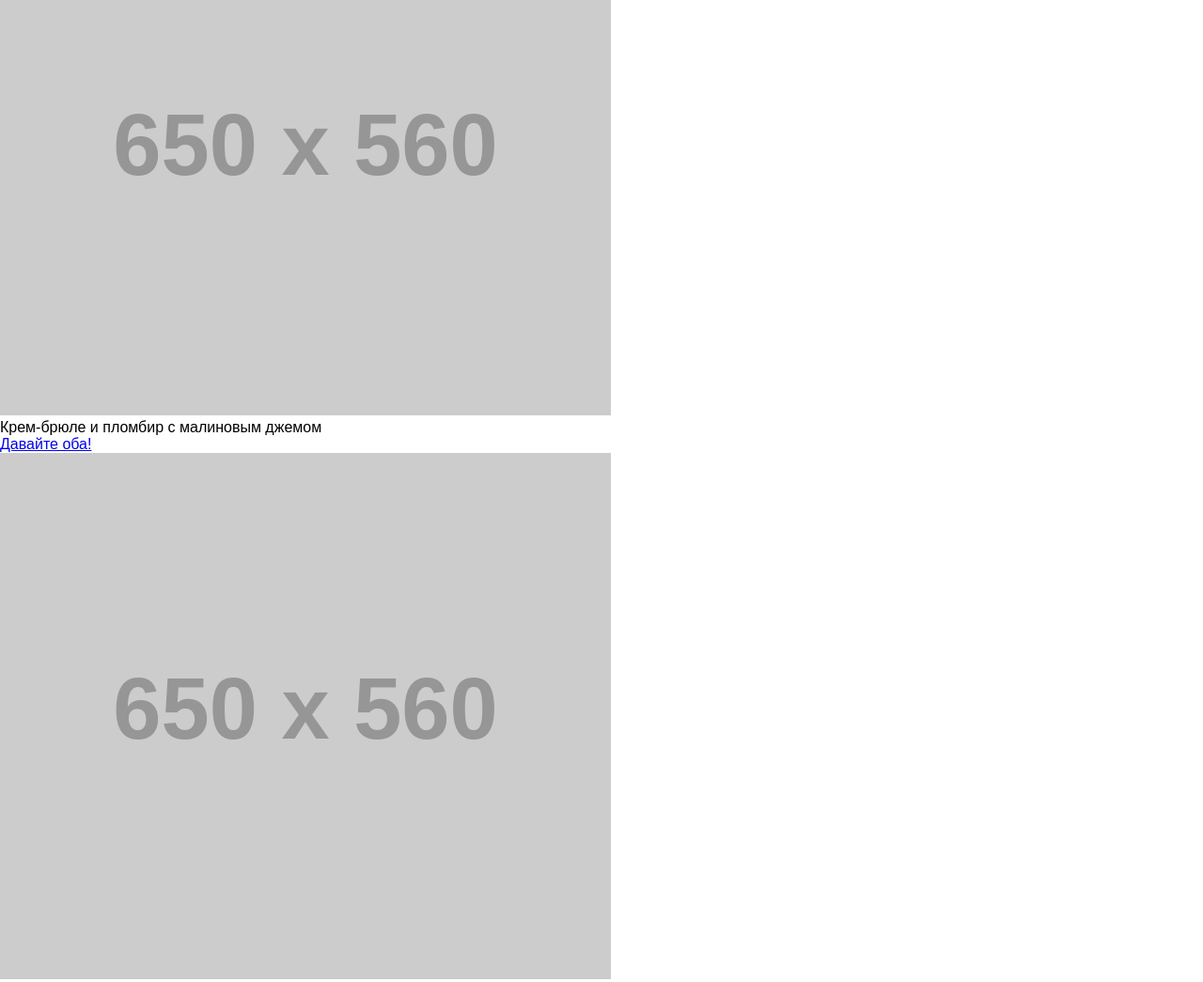
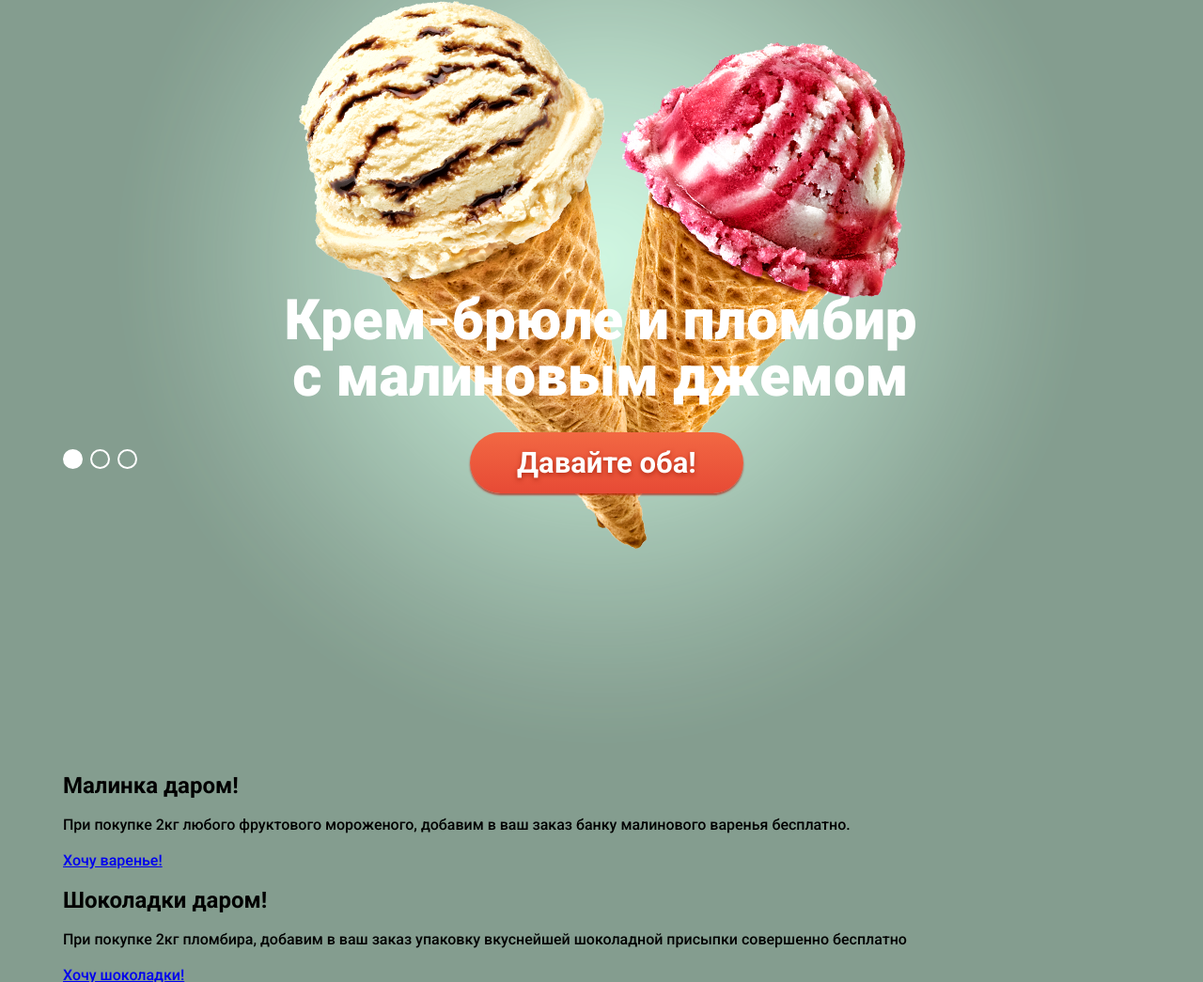
Before and after one commit to s-fomenko/gllacy, a plain HTML site: page index.html in a window 1280 px wide. Shown: the part 503-1548 px from the top of the page at 94% size. Drawn offline with Linux system fonts and the light colour scheme; placeholder pictures from the web are drawn by us.

Commit message:
Сетка (начало)

```diff
--- a/css/style.css
+++ b/css/style.css
@@ -1,101 +1,260 @@
+body {
+  font-size: 16px;
+  line-height: 22px;
+  font-family: "Roboto", "Arial", sans-serif;
+
+  background-color: #849d8f;
+}
+
+body > input[type="radio"] {
+  display: none;
+}
+
+.site-wrapper {
+  min-width: 1200px;
+
+  background-repeat: no-repeat;
+  background-position: top center;
+}
+
+.content-wrapper {
+  width: 1146px;
+  margin: 0 auto;
+  padding: 0 27px;
+}
+
+/*=====Слайдер=====*/
+.slider {
+  position: relative;
+
+  text-align: center;
+  color: #ffffff;
+}
+
+.slide {
+  position: relative;
+
+  display: none;
+}
+
+.slide-title {
+  position: absolute;
+  top: 393px;
+  left: 222px;
+
+  width: 700px;
+  margin: 0 auto;
+  margin-bottom: 30px;
+  /*Откуда берется 800 и roboto black? На Google Font такого нет*/
+
+  font-weight: 800;
+  font-size: 60px;
+  line-height: 60.35px;
+}
+
+.slide-btn {
+  position: absolute;
+  top: 542px;
+  left: 433px;
+
+  display: inline-block;
+  padding: 12px 50px;
+
+  font-weight: 600;
+  font-size: 31px;
+  line-height: 41px;
+  vertical-align: top;
+  color: #ffffff;
+  text-decoration: none;
+  /*Я так и не понимаю как смотреть параметры тени в PS.
+  Есть разница между HEX и RGBA?*/
+  text-shadow: 0 2px 5px rgba(160, 32, 11, 0.76);
+
+  background: #f26843;
+  /*Почему все автопрефиксеры не ставят moz? Он нужен вообще?*/
+  background: -webkit-linear-gradient(top, #f26843 0%, #e74a35 100%);
+  background:         linear-gradient(to bottom, #f26843 0%, #e74a35 100%);
+  border-radius: 100px;
+  box-shadow: 0 2px 2px rgba(172, 16, 0, 0.64);
+}
+
+.slide-btn:hover {
+  /*Почему все автопрефиксеры не ставят moz? Он нужен вообще?*/
+  background: -webkit-linear-gradient(top, #f58669 0%, #ec6f5e 100%);
+  background:         linear-gradient(to bottom, #f58669 0%, #ec6f5e 100%);
+  box-shadow: 0 2px 2px rgba(172, 16, 0, 1);
+}
+
+.slide-btn:active {
+  /*Почему все автопрефиксеры не ставят moz? Он нужен вообще?*/
+  background: -webkit-linear-gradient(top, #d84732 0%, #e1613e 100%);
+  background:         linear-gradient(to bottom, #d84732 0%, #e1613e 100%);
+  box-shadow: inset 0 2px 2px rgba(172, 16, 0, 1);
+}
+
+.slider-controls {
+  position: absolute;
+  top: 560px;
+  left: 0;
+  z-index: 20;
+
+  font-size: 0;
+}
+
+.slider-controls label {
+  display: inline-block;
+  width: 17px;
+  height: 17px;
+  margin-right: 8px;
+
+  vertical-align: top;
+
+  background-color: transparent;
+  border: 2px solid #ffffff;
+  border-radius: 50%;
+  cursor: pointer;
+}
+
+#btn-1:checked ~ .site-wrapper #slide1,
+#btn-2:checked ~ .site-wrapper #slide2,
+#btn-3:checked ~ .site-wrapper #slide3 {
+  display: block;
+}
+
+#btn-1:checked ~ .site-wrapper {
+  background-color: #849d8f;
+}
+
+#btn-2:checked ~ .site-wrapper {
+  background-color: #8996a6;
+}
+
+#btn-3:checked ~ .site-wrapper {
+  background-color: #9d8b84;
+}
+
+#btn-1:checked ~ .site-wrapper label[for="btn-1"],
+#btn-2:checked ~ .site-wrapper label[for="btn-2"],
+#btn-3:checked ~ .site-wrapper label[for="btn-3"] {
+  background-color: #ffffff;
+}
+
+/*=====Спрайт=====*/
 .sprite {
+  display: block;
+
   background-image: url(spritesheet.png);
   background-repeat: no-repeat;
-  display: block;
 }
 
 .sprite-checkbox-off {
   width: 20px;
   height: 20px;
+
   background-position: -10px -10px;
 }
 
 .sprite-checkbox-on {
   width: 20px;
   height: 20px;
+
   background-position: -10px -50px;
 }
 
 .sprite-icon-cart {
   width: 21px;
   height: 20px;
+
   background-position: -10px -90px;
 }
 
 .sprite-icon-cow {
   width: 47px;
   height: 47px;
+
   background-position: -10px -130px;
 }
 
 .sprite-icon-fb {
   width: 31px;
   height: 31px;
+
   background-position: -10px -197px;
 }
 
 .sprite-icon-heart {
   width: 15px;
   height: 13px;
+
   background-position: -10px -248px;
 }
 
 .sprite-icon-ice-cream {
   width: 47px;
   height: 47px;
+
   background-position: -10px -281px;
 }
 
 .sprite-icon-instagram {
   width: 31px;
   height: 31px;
+
   background-position: -10px -348px;
 }
 
 .sprite-icon-leaf {
   width: 47px;
   height: 47px;
+
   background-position: -10px -399px;
 }
 
 .sprite-icon-login {
   width: 20px;
   height: 19px;
+
   background-position: -10px -466px;
 }
 
 .sprite-icon-search {
   width: 17px;
   height: 17px;
+
   background-position: -10px -505px;
 }
 
 .sprite-icon-thermometer {
   width: 47px;
   height: 47px;
+
   background-position: -10px -542px;
 }
 
 .sprite-icon-twitter {
   width: 31px;
   height: 31px;
+
   background-position: -10px -609px;
 }
 
 .sprite-icon-vk {
   width: 31px;
   height: 31px;
+
   background-position: -10px -660px;
 }
 
 .sprite-radio-off {
   width: 20px;
   height: 20px;
+
   background-position: -10px -711px;
 }
 
 .sprite-radio-on {
   width: 20px;
   height: 20px;
+
   background-position: -10px -751px;
 }
--- a/index.html
+++ b/index.html
@@ -68,17 +68,17 @@
 
         <div class="slider">
           <div class="slide" id="slide1">
-            <img class="header-logo" src="http://placehold.it/650x560" alt="Мороженое">
+            <img src="./img/slide-picture1.png" alt="Мороженое" width="1045" height="881">
             <div class="slide-title">Крем-брюле и пломбир с малиновым джемом</div>
             <a class="slide-btn" href="#">Давайте оба!</a>
           </div>
           <div class="slide" id="slide2">
-            <img class="header-logo" src="http://placehold.it/650x560" alt="Мороженое">
+            <img src="./img/slide-picture2.png" alt="Мороженое" width="1046" height="845">
             <div class="slide-title">Шоколадный пломбир и лимонный сорбет</div>
             <a class="slide-btn" href="#">Давайте оба!</a>
           </div>
           <div class="slide" id="slide3">
-            <img class="header-logo" src="http://placehold.it/650x560" alt="Мороженое">
+            <img src="./img/slide-picture3.png" alt="Мороженое" width="1046" height="838">
             <div class="slide-title">Пломбир с помадкой и клубничный щербет</div>
             <a class="slide-btn" href="#">Давайте оба!</a>
           </div>
```
